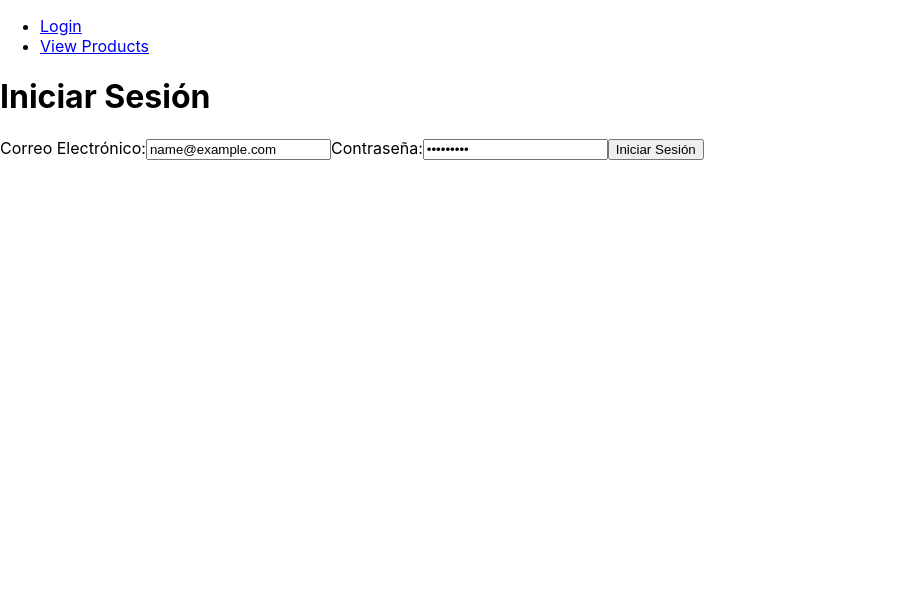
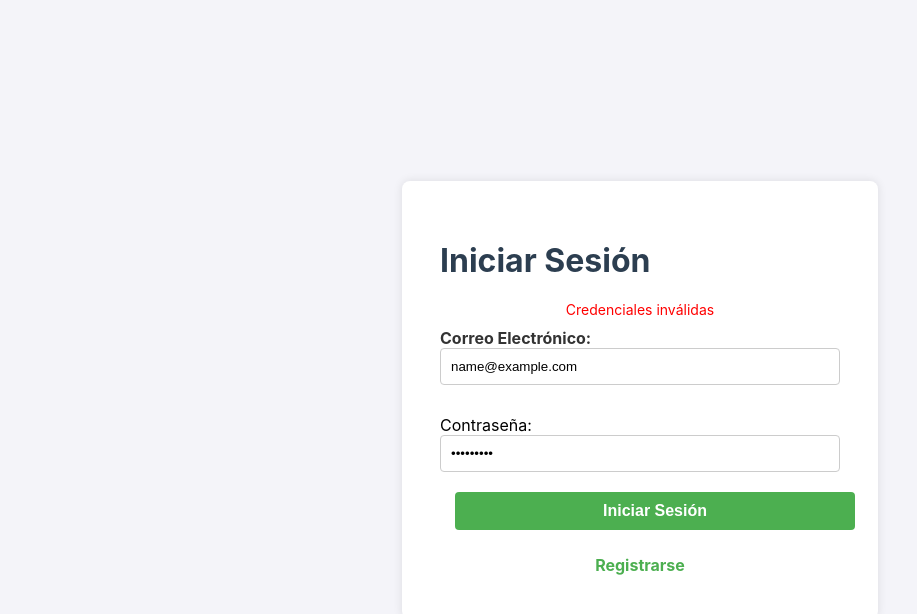
Before and after one commit to isramartin/terramar_front, a React (Create React App) app: page /login in a window 1280 px wide. Both pictures are taken after typing "name@example.com", "Sample123" into the empty fields and a click on the button "Iniciar Sesión". Shown: the top 614 px of the page, without its empty margins (0-917 px from the left). Built offline with nearby package versions, Linux system fonts and the light colour scheme.

Commit message:
Feat: styles page

```diff
--- a/src/App.tsx
+++ b/src/App.tsx
@@ -2,7 +2,7 @@
 import React from 'react';
 import { BrowserRouter as Router, Routes, Route, Navigate } from 'react-router-dom';
 import Login from './views/login';
-import HomeClient from './views/homeClients';
+import HomeClient from './views/homeClient';
 import HomeAdmin from './views/homeAdmin';
 import './App.css';
 
--- a/src/components/menu.tsx
+++ b/src/components/menu.tsx
@@ -1,7 +1,6 @@
-// src/components/Menu.tsx
-
 import React from 'react';
 import { Link, useNavigate } from 'react-router-dom';
+import '../styles/menu.css'; // Asegúrate de que la ruta al archivo CSS sea correcta
 
 interface MenuProps {
   role: 'admin' | 'client' | null; // Permite que el rol sea null para los no logueados
@@ -29,17 +28,16 @@ export function Menu(props: MenuProps): JSX.Element {
           </>
         ) : (
           <>
-
             {role === 'client' && (
               <>
-              <li><Link to="/home-client">Home Client</Link></li>
+                <li><Link to="/home-client">Home Client</Link></li>
                 <li><Link to="/view-orders">View Orders</Link></li>
                 <li><Link to="/account-settings">Account Settings</Link></li>
               </>
             )}
             {role === 'admin' && (
               <>
-              <li><Link to="/home-client">Home admin</Link></li>
+                <li><Link to="/home-admin">Home Admin</Link></li>
                 <li><Link to="/manage-users">Manage Users</Link></li>
                 <li><Link to="/view-reports">View Reports</Link></li>
               </>
--- /dev/null
+++ b/src/styles/global.css
@@ -0,0 +1,21 @@
+.globalcontainer {
+    padding: 20px; /* Añade espacio alrededor del contenedor */
+    margin-top: 60px; /* Asegúrate de que el contenido no se solape con el menú fijo */
+  }
+
+  .content-home {
+    max-width: 100%; /* Establece un ancho máximo para el contenido */
+    margin: 10 auto; /* Centra el contenido horizontalmente */
+    padding: 20px; /* Añade espacio interno alrededor del contenido */
+    background-color: #f9f9f9; /* Color de fondo para el contenido */
+    border-radius: 8px; /* Redondea las esquinas del contenedor del contenido */
+    box-shadow: 0 4px 8px rgba(0, 0, 0, 0.1); /* Añade una sombra sutil */
+  }
+
+  h1 {
+    color: #2c3e50; /* Color del texto del título */
+  }
+
+  p {
+    color: #34495e; /* Color del texto del párrafo */
+  }
--- /dev/null
+++ b/src/styles/login.css
@@ -0,0 +1,89 @@
+/* Estilos globales */
+.body-container, .html-container {
+    margin: 0;
+    padding: 0;
+    height: 100%;
+    display: flex;
+    justify-content: center;
+    align-items: center;
+    background-color: #f4f4f9;
+    font-family: Arial, sans-serif;
+  }
+
+  .heading {
+    color: #333;
+    font-size: 24px;
+    text-align: center;
+    margin-bottom: 20px;
+  }
+  .login-page {
+    display: flex;
+    justify-content: center;
+    align-items: center;
+    height: 100vh;
+    background-color: #f4f4f9;
+  }
+
+  /* Estilos para el contenedor del formulario */
+  .login-container {
+    background-color: #fff;
+    padding: 3%;
+    border-radius: 8px;
+    box-shadow: 0 0 10px rgba(0, 0, 0, 0.1);
+    width: 100%;
+    max-width: 400px;
+  }
+  /* Estilos para los labels y inputs */
+  .label {
+    display: block;
+    margin-bottom: 10px;
+    font-weight: bold;
+    color: #333;
+  }
+
+  .input-email,
+  .input-password {
+    width: 100%;
+    padding: 10px;
+    margin-bottom: 20px;
+    border: 1px solid #ccc;
+    border-radius: 4px;
+    box-sizing: border-box;
+  }
+
+  /* Botón de submit */
+  .submit-button {
+    width: 100%;
+    padding: 10px;
+    background-color: #4CAF50;
+    border: none;
+    border-radius: 4px;
+    color: white;
+    font-weight: bold;
+    cursor: pointer;
+  }
+
+  .submit-button:hover {
+    background-color: #45a049;
+  }
+
+  /* Estilo para mensajes de error */
+  .error-message {
+    color: red;
+    font-size: 14px;
+    margin-bottom: 10px;
+    text-align: center;
+  }
+
+  /* Estilo del enlace de registro */
+  .register-link {
+    display: block;
+    margin-top: 20px;
+    text-align: center;
+    color: #4CAF50;
+    text-decoration: none;
+  }
+
+  .register-link:hover {
+    text-decoration: underline;
+  }
--- /dev/null
+++ b/src/styles/menu.css
@@ -0,0 +1,54 @@
+nav {
+    background-color: #2c3e50; /* Color de fondo de la barra de menú */
+    color: white; /* Color del texto */
+    position: fixed; /* Mantiene el menú en la parte superior de la página */
+    top: 0;
+    left: 0;
+    width: 100%; /* Asegura que el menú ocupe el ancho completo */
+    z-index: 1000; /* Asegura que el menú esté por encima de otros elementos */
+    padding: 10px 20px; /* Espaciado interno del menú */
+    box-shadow: 0 2px 4px rgba(0,0,0,0.1); /* Añade una sombra sutil para un efecto de profundidad */
+  }
+
+  ul {
+    list-style-type: none; /* Quita los puntos de la lista */
+    margin: 0;
+    padding: 0;
+    display: flex; /* Usa Flexbox para alinear los elementos horizontalmente */
+    justify-content: center; /* Centra los elementos dentro del menú */
+    align-items: center; /* Alinea verticalmente los elementos */
+  }
+
+  li {
+    margin: 0 15px; /* Espaciado entre los elementos de la lista */
+  }
+
+  a {
+    color: white; /* Color del texto de los enlaces */
+    text-decoration: none; /* Quita el subrayado de los enlaces */
+    font-weight: bold; /* Hace que el texto sea negrita */
+    padding: 5px 10px; /* Espaciado interno de los enlaces */
+    border-radius: 5px; /* Redondea las esquinas de los enlaces */
+    transition: background-color 0.3s ease; /* Suaviza el cambio de color de fondo */
+  }
+
+  a:hover {
+    background-color: rgba(255, 255, 255, 0.2); /* Añade un fondo sutil al pasar el ratón */
+    text-decoration: underline; /* Subraya el enlace al pasar el ratón por encima */
+  }
+
+  button {
+    background-color: #e74c3c; /* Color de fondo del botón de logout */
+    border: none;
+    color: white;
+    padding: 10px 20px;
+    margin-left: 15px;
+    cursor: pointer; /* Cambia el cursor al pasar por encima */
+    border-radius: 5px; /* Redondea las esquinas del botón */
+    font-size: 16px;
+    transition: background-color 0.3s ease; /* Suaviza el cambio de color de fondo */
+  }
+
+  button:hover {
+    background-color: #c0392b; /* Cambia el color de fondo del botón al pasar el ratón */
+  }
--- a/src/views/homeAdmin.tsx
+++ b/src/views/homeAdmin.tsx
@@ -1,14 +1,38 @@
-import React from 'react';
+import React, { useEffect } from 'react';
+import { useNavigate } from 'react-router-dom';
 import { Menu } from '../components/menu';
+import '../styles/global.css'
 
 function HomeAdmin() {
+    const navigate = useNavigate();
   const user = JSON.parse(localStorage.getItem('user')!);
 
+//    // Si no hay un usuario autenticado o no es admin, redirige al login
+//    if (!user || user.role !== 'admin') {
+//     navigate('/login');
+//     return null; // Evita renderizar el contenido si no está autenticado
+//   }
+
+useEffect(() => {
+    // Si no hay un usuario autenticado o no es admin, redirige al login
+    if (!user || user.role !== 'admin') {
+      navigate('/login');
+    }
+  }, [user, navigate]);
+
+  if (!user || user.role !== 'admin') {
+    // Evita que se renderice el contenido mientras se redirige
+    return null;
+  }
+
+
   return (
-    <div>
+    <div className="globalcontainer">
       <Menu role={user ? user.role : null} isLoggedIn={!!user} />
+      <div className="content-home">
       <h1>Bienvenido a la Página Principal del Administrador</h1>
       <p>Aquí puedes gestionar productos, ver estadísticas y administrar pedidos.</p>
+      </div>
     </div>
   );
 }
--- a/src/views/homeClients.tsx
+++ b/src/views/homeClient.tsx
@@ -1,17 +1,18 @@
 import React from 'react';
 import { Menu } from '../components/menu';
+import '../styles/global.css'; // Asegúrate de que la ruta sea correcta
 
 export function HomeClient(): JSX.Element {
   const user = localStorage.getItem('user') ? JSON.parse(localStorage.getItem('user')!) : null;
   const isLoggedIn = !!user;
 
   return (
-
-
-<div>
+    <div className="globalcontainer">
       <Menu role={user?.role || null} isLoggedIn={isLoggedIn} />
-      <h1>Bienvenido a la Página Principal del Cliente</h1>
-      <p>Aquí puedes ver productos y hacer pedidos.</p>
+      <div className="content-home">
+        <h1>Bienvenido a la Página Principal del Cliente</h1>
+        <p>Aquí puedes ver productos y hacer pedidos.</p>
+      </div>
     </div>
   );
 }
--- a/src/views/login.tsx
+++ b/src/views/login.tsx
@@ -2,6 +2,7 @@ import React, { useState } from 'react';
 import { useNavigate } from 'react-router-dom';
 import Datos from '../assets/mockdata/Datos.json'; // Ajusta la ruta y el nombre del archivo
 import { Menu } from '../components/menu'; // Importa el componente Menu
+import '../styles/login.css';
 
 // Define la interfaz User para que coincida con la estructura del JSON
 interface User {
@@ -17,6 +18,7 @@ const users: User[] = Datos.users;
 function Login() {
   const [email, setEmail] = useState('');
   const [password, setPassword] = useState('');
+  const [errorMessage, setErrorMessage] = useState('');
   const navigate = useNavigate();
 
   const handleLogin = (e: React.FormEvent<HTMLFormElement>) => {
@@ -36,26 +38,42 @@ function Login() {
         navigate('/home-client');
       }
     } else {
+      setErrorMessage('Credenciales inválidas');
       console.error('Credenciales inválidas');
     }
   };
 
   return (
-    <div>
-      <Menu role={null} isLoggedIn={false} />
+   <div className="login-page">
+    <div className="login-container">
       <h1>Iniciar Sesión</h1>
+      {errorMessage && <p className="error-message">{errorMessage}</p>}
       <form onSubmit={handleLogin}>
-        <label>
+        <label className="label">
           Correo Electrónico:
-          <input type="email" value={email} onChange={(e) => setEmail(e.target.value)} required />
+          <input
+            type="email"
+            className="input-email"
+            value={email}
+            onChange={(e) => setEmail(e.target.value)}
+            required
+          />
         </label>
-        <label>
+        <label className="login-label">
           Contraseña:
-          <input type="password" value={password} onChange={(e) => setPassword(e.target.value)} required />
+          <input
+            type="password"
+            className="input-password"
+            value={password}
+            onChange={(e) => setPassword(e.target.value)}
+            required
+          />
         </label>
-        <button type="submit">Iniciar Sesión</button>
+        <button type="submit" className="submit-button">Iniciar Sesión</button>
       </form>
+      <a href="/register" className="register-link">Registrarse</a>
     </div>
+  </div>
   );
 }
 
```
